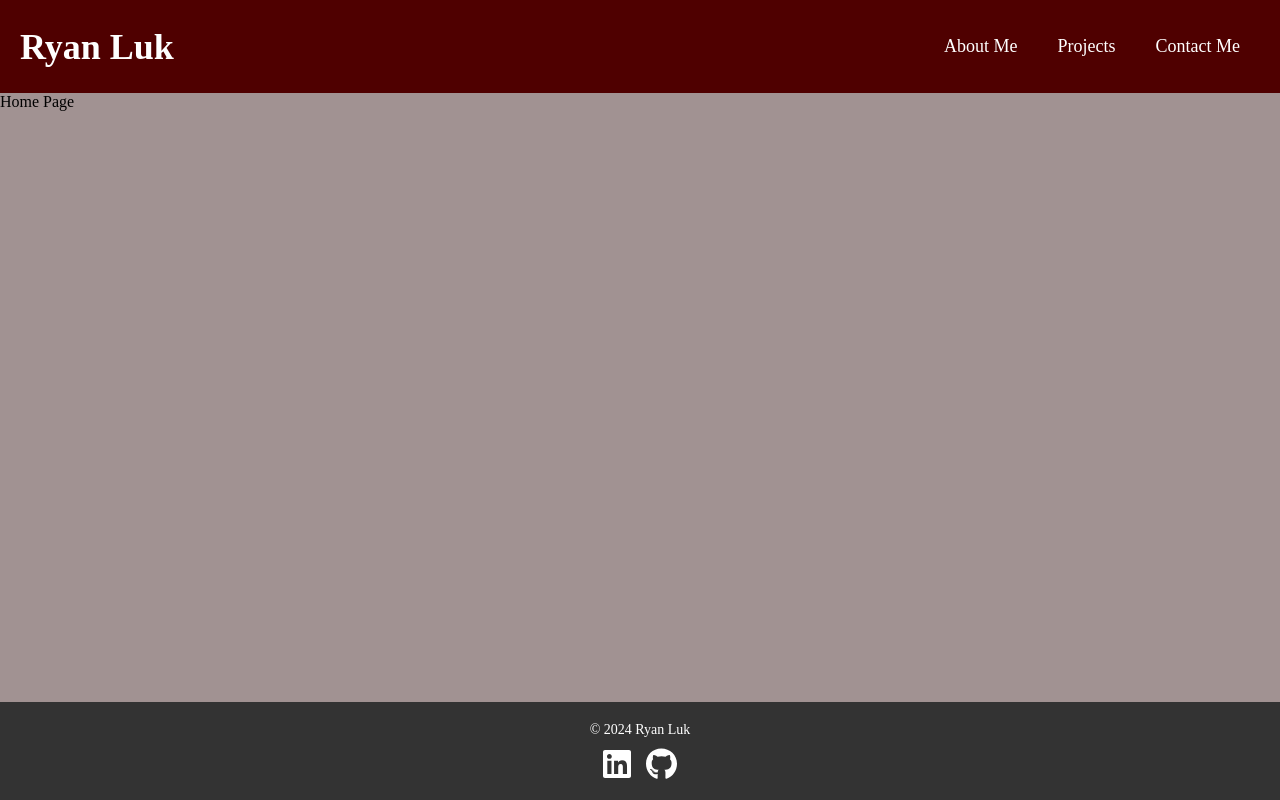
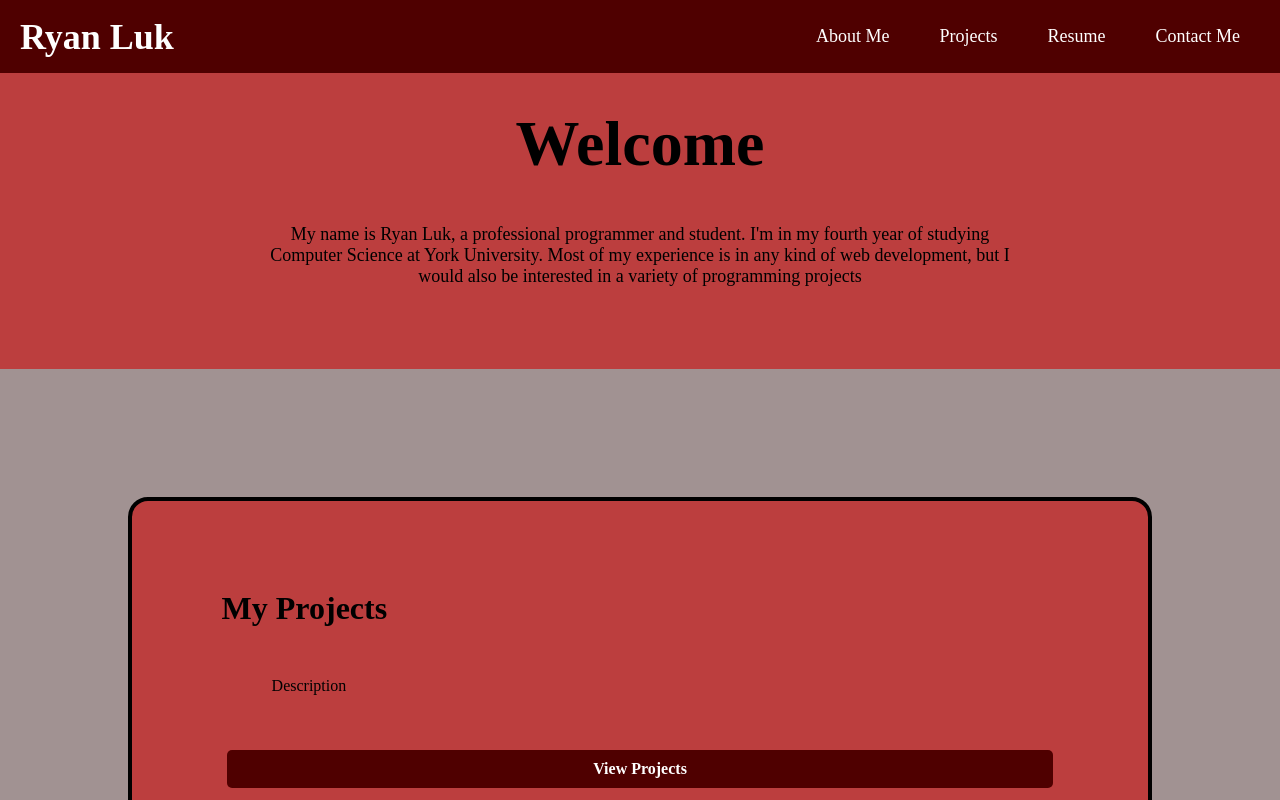
Before and after one commit to luk-ryan/luk-ryan.github.io, a React (Vite) app: page / in a window 1280 px wide. Shown: the top 800 px of the page. Built offline with nearby package versions, Linux system fonts and the light colour scheme.

Commit message:
Added some content to home page

```diff
--- a/src/App.jsx
+++ b/src/App.jsx
@@ -2,10 +2,12 @@ import { BrowserRouter as Router, Route, Routes } from "react-router-dom";
 import NavBar from "./components/NavBar";
 import Footer from "./components/Footer";
 import Home from "./pages/Home";
-import About from "./pages/AboutMe";
-import Services from "./pages/Projects";
+import AboutMe from "./pages/AboutMe";
 import Contact from "./pages/Contact";
+import Projects from "./pages/Projects";
+import Resume from "./pages/Resume";
 import "./index.css";
+
 
 function App() {
   return (
@@ -14,8 +16,9 @@ function App() {
         <NavBar />
         <Routes>
           <Route path="/" element={<Home />} />
-          <Route path="/about" element={<About />} />
-          <Route path="/projects" element={<Services />} />
+          <Route path="/about" element={<AboutMe />} />
+          <Route path="/projects" element={<Projects />} />
+          <Route path="/resume" element={<Resume />} />
           <Route path="/contact" element={<Contact />} />
         </Routes>
       </Router>
--- a/src/components/NavBar.jsx
+++ b/src/components/NavBar.jsx
@@ -12,7 +12,10 @@ const NavBar = () => {
           <Link to="/about">About Me</Link>
         </li>
         <li>
-          <Link to="/Projects">Projects</Link>
+          <Link to="/projects">Projects</Link>
+        </li>
+        <li>
+          <Link to="/resume">Resume</Link>
         </li>
         <li>
           <Link to="/contact">Contact Me</Link>
--- a/src/index.css
+++ b/src/index.css
@@ -16,14 +16,17 @@ body {
 /* Nav Bar Styles */
 .navbar {
   display: flex;
+  position: fixed;
+  width: 100%;
   justify-content: space-between;
   align-items: center;
-  padding: 20px;
+  padding: 10px;
   background-color: #4f0000;
 }
 
 .navbar .logo a {
   margin: 0;
+  margin-left: 10px;
   font-size: 36px;
   color: white;
   text-decoration: none;
@@ -36,8 +39,7 @@ body {
 }
 
 .nav-links li {
-  margin-left: 20px;
-  margin-right: 20px;
+  margin-right: 50px;
 }
 
 .nav-links a {
@@ -56,7 +58,7 @@ body {
 .footer {
   background-color: #333;
   color: white;
-  padding: 20px 0;
+  padding: 40px 0;
   text-align: center;
   position: relative;
   bottom: 0;
@@ -96,3 +98,60 @@ body {
 .social-links a:hover {
   text-decoration: underline;
 }
+
+/* Home Page */
+
+.home-introduction {
+  display: flex-box;
+  padding: 5%;
+  background-color: #bc3e3e;
+  text-align: center;
+}
+
+.home-introduction h1 {
+  font-size: 64px;
+  font-weight: bold;
+}
+
+.home-introduction p {
+  font-size: 18px;
+  color: black;
+  margin-left: 200px;
+  margin-right: 200px;
+}
+
+.home-projects {
+  display: flex;
+  flex-direction: column;
+  margin: 10%;
+  padding: 7%;
+  border: 4px solid black;
+  border-radius: 20px;
+  background-color: #bc3e3e;
+}
+
+.home-projects h1 {
+  margin: 0;
+}
+
+.home-projects p {
+  margin: 50px;
+}
+
+.home-projects .button-link {
+  display: inline-block; /* Makes the link behave like a block element but only as wide as its content */
+  padding: 10px 20px; /* Adds space inside the button */
+  margin: 5px; /* Adds space outside the button */
+  font-size: 16px; /* Sets the font size */
+  font-weight: bold; /* Makes the text bold */
+  text-align: center; /* Centers text inside the button */
+  text-decoration: none; /* Removes the underline from the link */
+  color: white; /* Sets the text color */
+  background-color: #4f0000; /* Sets the background color (bootstrap primary blue) */
+  border-radius: 5px; /* Rounds the corners of the button */
+  transition: background-color 0.3s, border-color 0.3s; /* Adds smooth transition for background and border color changes */
+}
+
+.home-projects .button-link:hover {
+  background-color: #760000;
+}
--- a/src/pages/Home.jsx
+++ b/src/pages/Home.jsx
@@ -1,7 +1,25 @@
 import React from "react";
+import { Link } from "react-router-dom";
 
 const Home = () => {
-  return <div>Home Page</div>;
+  return (
+    <>
+    <div className="home-introduction">
+      <h1>Welcome</h1>
+      <p>
+        My name is Ryan Luk, a professional programmer and student. I'm in my
+        fourth year of studying Computer Science at York University. Most of my
+        experience is in any kind of web development, but I would also be
+        interested in a variety of programming projects
+      </p>
+    </div>
+    <div className="home-projects">
+      <h1>My Projects</h1>
+      <p>Description</p>
+      <Link className="button-link" to="/projects">View Projects</Link>
+    </div>
+    </>
+  );
 };
 
 export default Home;
--- /dev/null
+++ b/src/pages/Resume.jsx
@@ -0,0 +1,7 @@
+import React from "react";
+
+const Resume = () => {
+  return <div>Resume</div>;
+};
+
+export default Resume;
```
